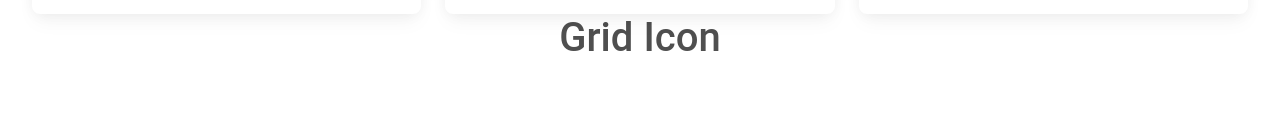
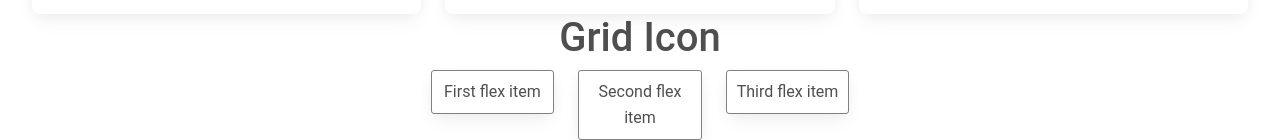
Before and after one commit to Grzesiek333/Zakodomki, a React (Vite) app: page / in a window 1280 px wide. Shown: the part 1275-1415 px from the top of the page. Before the commit the page ends 1345 px from the top, so only its background shows below. Built offline with nearby package versions, Linux system fonts and the light colour scheme.

Commit message:
grid_icon

```diff
--- a/src/components/grid_icon.jsx
+++ b/src/components/grid_icon.jsx
@@ -1,11 +1,22 @@
-
 import React from "react";
-
+import { MDBRow, MDBCol } from 'mdb-react-ui-kit';
 
 export default function GridIcon() {
   return (
     <>
 <h1>Grid Icon</h1>
+<MDBRow>
+      <MDBCol md='4'>
+      <div className="order-3 p-2" style={{border: '1px solid grey', borderRadius: '3px', boxShadow: '0 2px 15px -3px rgba(0, 0, 0, 0.07), 0 10px 20px -2px rgba(0, 0, 0, 0.04)'}}>First flex item</div>
+      </MDBCol>
+      <MDBCol md='4'>
+      <div className="order-2 p-2" style={{border: '1px solid grey', borderRadius: '3px', boxShadow: '0 2px 15px -3px rgba(0, 0, 0, 0.07), 0 10px 20px -2px rgba(0, 0, 0, 0.04)'}}>Second flex item</div>
+      </MDBCol>
+      <MDBCol md='4'>
+      <div className="order-1 p-2" style={{border: '1px solid grey', borderRadius: '3px', boxShadow: '0 2px 15px -3px rgba(0, 0, 0, 0.07), 0 10px 20px -2px rgba(0, 0, 0, 0.04)'}}>Third flex item</div>
+      </MDBCol>
+</MDBRow>
+
     </>
   );
 }
--- a/src/components/header.jsx
+++ b/src/components/header.jsx
@@ -1,6 +1,7 @@
 import React from 'react';
 import Menu from "./menu";
 import HeroImage from "./hero";
+
 
 export function Header_Home() {
 
--- a/src/home.jsx
+++ b/src/home.jsx
@@ -5,12 +5,14 @@ import GridCards from "./components/grid_cards";
 import GridIcon from "./components/grid_icon";
 import {Header_Home} from "./components/header";
 
+
 export default function Home() {
   return (
     <>
       <Header_Home />
       <GridCards />
       <GridIcon />
+
     </>
   );
 }
```
